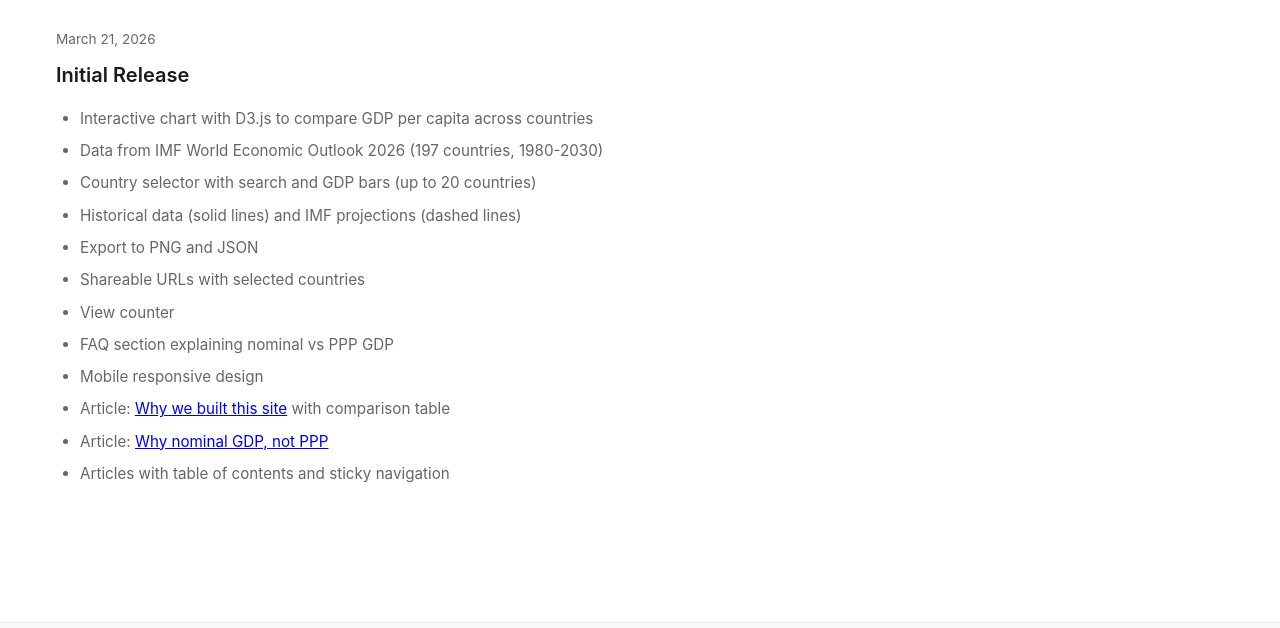
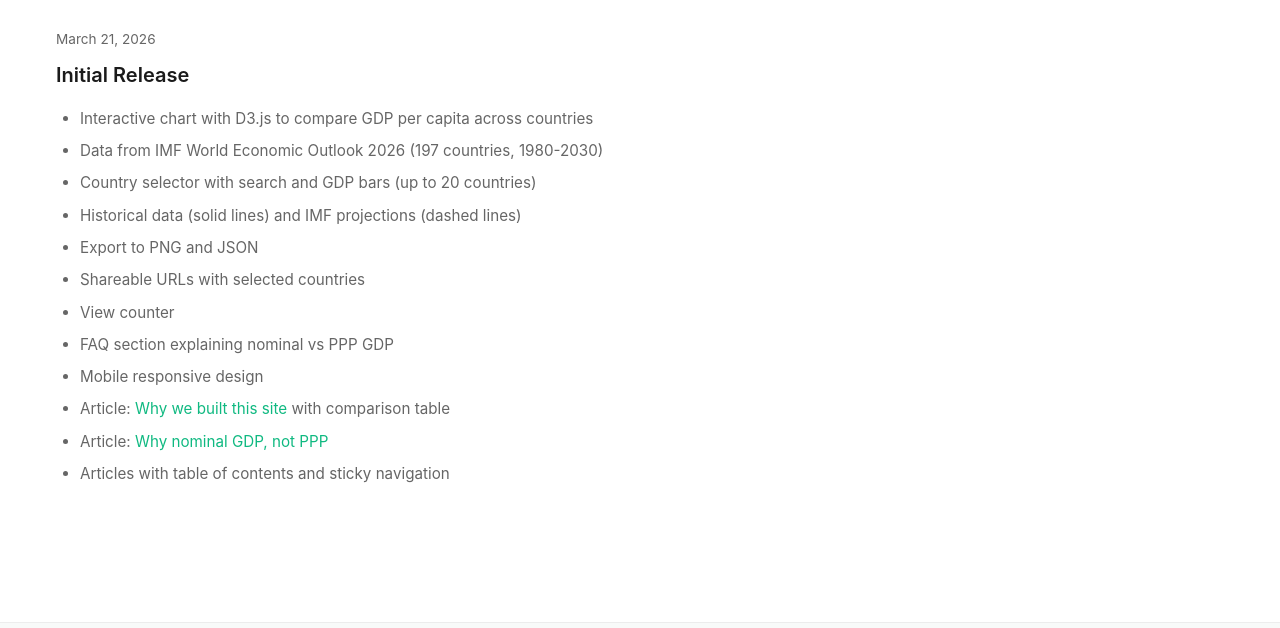
Before and after one commit to sashaboulouds/gdppercapita, a plain HTML site: page changelog.html in a window 1280 px wide. Shown: the part 172-800 px from the top of the page. Drawn offline with Linux system fonts and the light colour scheme.

Commit message:
Fix changelog links color [skip ci]

```diff
--- a/style.css
+++ b/style.css
@@ -1149,6 +1149,15 @@ body.article-page > header {
   font-size: 0.95rem;
 }
 
+.changelog-entry a {
+  color: var(--accent);
+  text-decoration: none;
+}
+
+.changelog-entry a:hover {
+  text-decoration: underline;
+}
+
 /* Toast */
 .toast {
   position: fixed;
```
